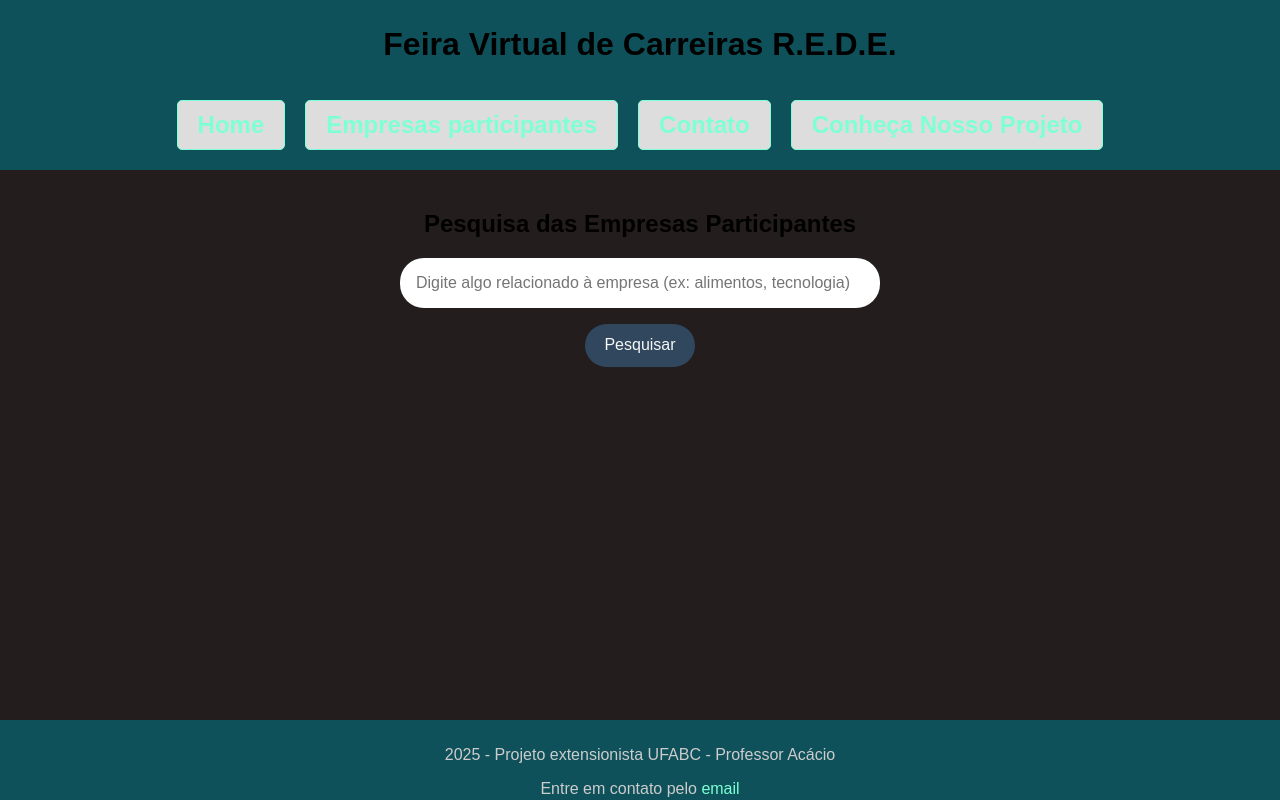
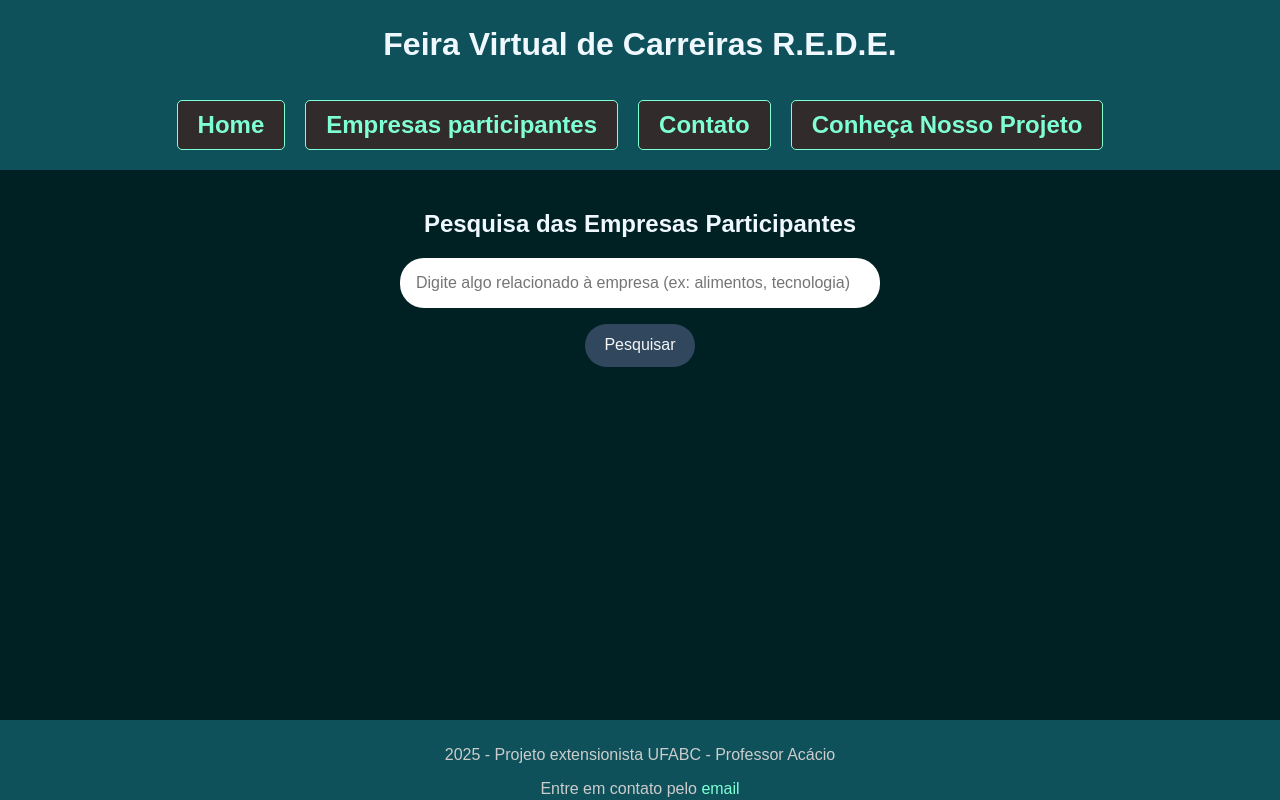
Before and after one commit to Buenors/Extension_Project_Website, a plain HTML site: page search.html in a window 1280 px wide. Drawn offline with Linux system fonts and the light colour scheme.

Commit message:
Add files via upload

```diff
--- a/search.html
+++ b/search.html
@@ -6,7 +6,7 @@
     <meta name="viewport" content="width=device-width, initial-scale=1.0">
     <link rel="stylesheet" href="styles.css">
     <title>
-        Pesquisa Feira Virtual de Carreiras R.E.D.E.
+        Pesquisa
     </title>
 </head>
 
@@ -21,8 +21,8 @@
         </h2>
     </header>
         <main>
-        <section id="pesquisa">
-            <h1>Pesquisa das Empresas Participantes</h1>
+        <section class="fontes" id="pesquisa">
+            <h1 >Pesquisa das Empresas Participantes</h1>
             <input type="text" placeholder="Digite algo relacionado à empresa (ex: alimentos, tecnologia)" id="campo-pesquisa">
             <button onclick="pesquisar()">Pesquisar</button>
         </section>
@@ -37,5 +37,4 @@
     <script src="search.js"></script>
 </body>
 
-
 </html>
--- a/styles.css
+++ b/styles.css
@@ -1,6 +1,6 @@
 body {
     font-family: Arial, sans-serif; /* Define a fonte padrão */
-    background-color: #241d1d; /* Cor de fundo da página */
+    background-color: #002124; /* Cor de fundo da página */
     margin: 0;
     padding: 0;
 }
@@ -9,6 +9,7 @@ header {
     text-align: center;
     padding: 5px;
     background-color: rgb(14, 81, 90);
+    color:aliceblue
 }
 
 h1 {
@@ -23,7 +24,9 @@ main {
     max-width: 1200px;
     margin: 20px auto;
     padding-bottom: 90px;
+    color:aliceblue;
 }
+
 footer {
   background-color: rgb(14, 81, 90);
   color: #ccc;
@@ -55,7 +58,7 @@ footer a {
     display: block;
     padding: 10px 20px;
     margin: 5px 10px;
-    background-color: #DDDDDD;
+    background-color: #312b2b;
     color: aquamarine;
     border: 1px solid aquamarine;
     border-radius: 5px;
@@ -71,6 +74,10 @@ footer a {
     border-color: #0056b3;
     box-shadow: 0 4px 8px rgba(0, 0, 0, 0.2);
     transform: translateY(-5px);
+}
+
+.fontes{
+    color: aliceblue;
 }
 
 html {
```
Also changed, not shown: index.html (+1 -1 lines), companies.html (line endings or trailing spaces).
